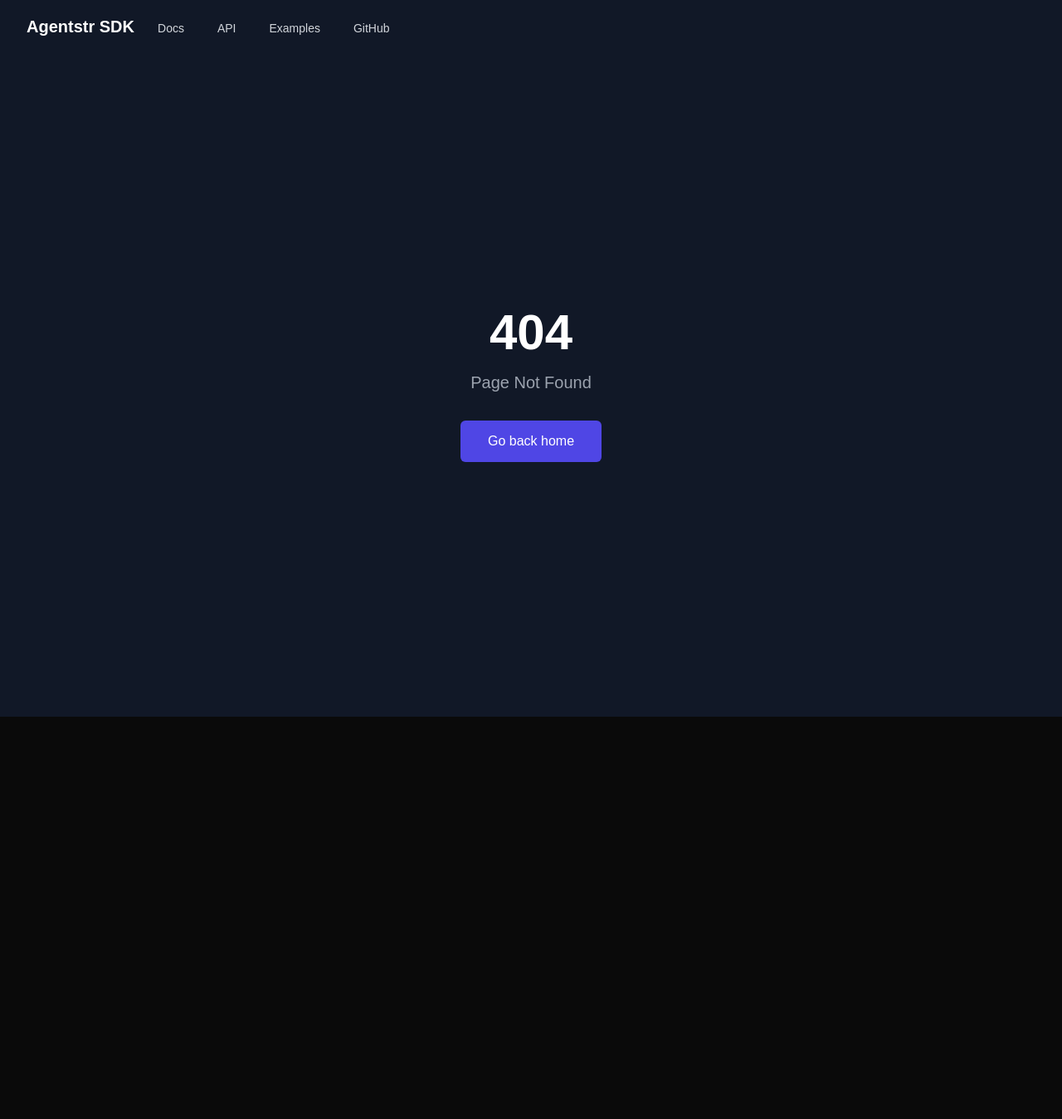
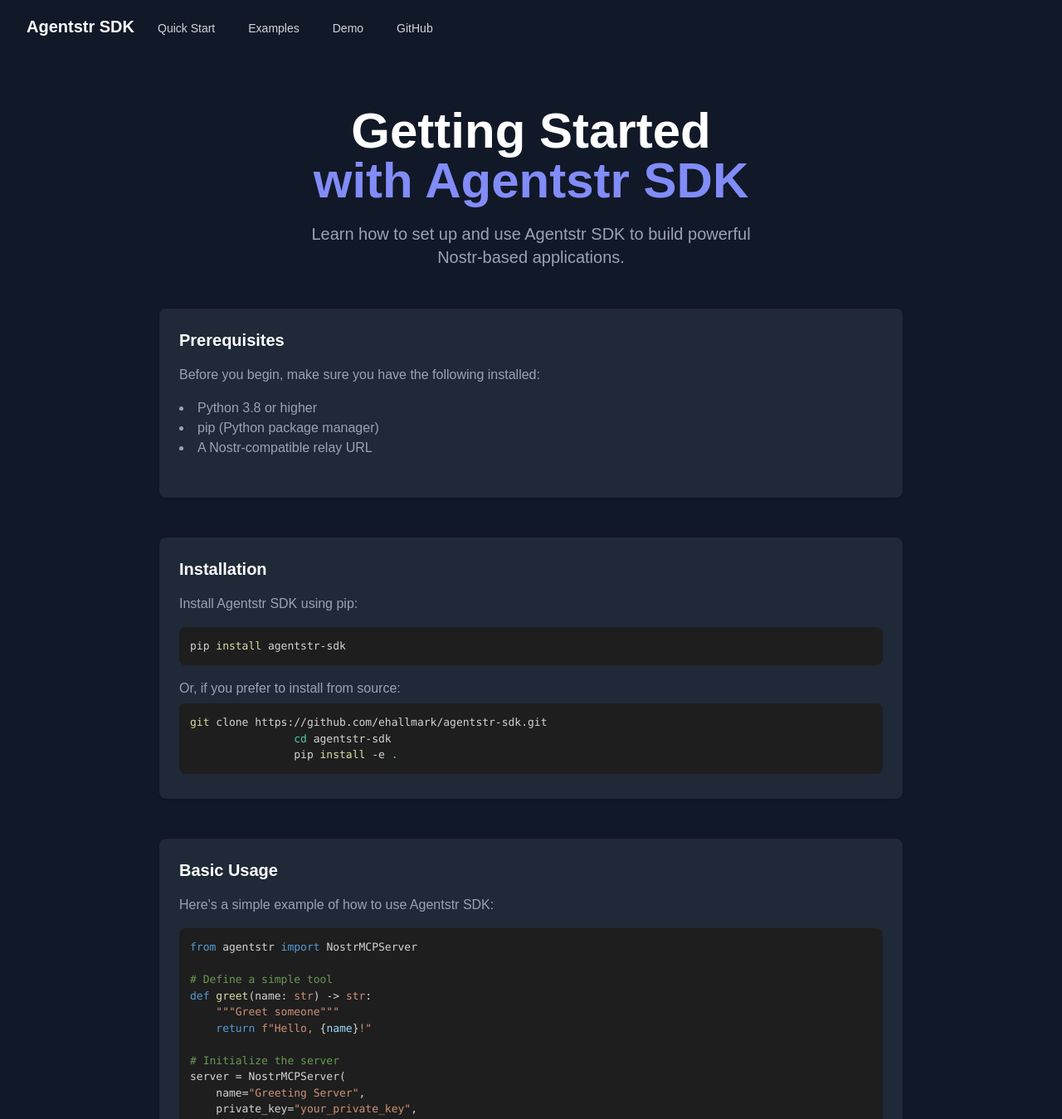
Before and after one commit to agentstr/agentstr-ui, a Next.js app: page /examples in a window 1280 px wide. Before the commit this address had no page. Shown: the top 1349 px of the page at 83% size. Before the commit the page ends 864 px from the top, so only its background shows below. Built offline with nearby package versions, Linux system fonts and the light colour scheme.

Commit message:
refactor

```diff
--- /dev/null
+++ b/app/demo/page.tsx
@@ -0,0 +1,64 @@
+import VideoPlayer from "../../components/VideoPlayer";
+import PDFViewer from "../../components/PDFViewer";
+
+export default function DemoPage() {
+  return (
+    <main className="min-h-screen bg-gray-900">
+      <div className="max-w-7xl mx-auto px-4 sm:px-6 lg:px-8 py-16">
+        <div className="text-center">
+          <h1 className="text-4xl font-bold text-white sm:text-5xl md:text-6xl">
+            <span className="block">Agentstr Demo</span>
+          </h1>
+          <p className="mt-3 text-base text-gray-400 sm:mt-5 sm:text-lg sm:max-w-xl sm:mx-auto md:mt-5 md:text-xl">
+            Watch our demo video and view the presentation slides to learn more about Agentstr.
+          </p>
+        </div>
+
+        <div className="mt-12 max-w-4xl mx-auto">
+          <div className="bg-gray-800 rounded-lg shadow overflow-hidden">
+            <div className="p-6">
+              <h2 className="text-xl font-semibold text-white mb-4">Demo Video</h2>
+              <p className="text-gray-400 mb-4">Watch our demo video to see Agentstr in action:</p>
+              <VideoPlayer
+                src="https://drive.google.com/file/d/1vsxTBiYBr7qx813MvX-JXvGL2BfW4Sxx/preview"
+                title="Agentstr Demo"
+                className="mb-4"
+              />
+            </div>
+          </div>
+        </div>
+
+        <div className="mt-12 max-w-4xl mx-auto">
+          <div className="bg-gray-800 rounded-lg shadow overflow-hidden">
+            <div className="p-6">
+              <h2 className="text-xl font-semibold text-white mb-4">GitHub Repository</h2>
+              <p className="text-gray-400 mb-4">Explore the code behind the demo:</p>
+              <a
+                href="https://github.com/ehallmark/nostr-ai-demo"
+                target="_blank"
+                rel="noopener noreferrer"
+                className="inline-flex items-center px-4 py-2 border border-transparent text-sm font-medium rounded-md text-indigo-400 bg-indigo-900 hover:bg-indigo-800 focus:outline-none focus:ring-2 focus:ring-offset-2 focus:ring-indigo-500"
+              >
+                View on GitHub
+              </a>
+            </div>
+          </div>
+        </div>
+
+        <div className="mt-12 max-w-4xl mx-auto">
+          <div className="bg-gray-800 rounded-lg shadow overflow-hidden">
+            <div className="p-6">
+              <h2 className="text-xl font-semibold text-white mb-4">Slide Deck</h2>
+              <PDFViewer
+                src="https://drive.google.com/file/d/1Dc6_pRQ2fQMge14HrB20zMXe81z_XNsc/preview"
+                title="Agentstr Presentation"
+                className="mb-4"
+              />
+            </div>
+          </div>
+        </div>
+
+      </div>
+    </main>
+  );
+}
--- /dev/null
+++ b/app/examples/page.tsx
@@ -0,0 +1,113 @@
+import CodeBlock from "../../components/CodeBlock";
+
+export default function GettingStartedPage() {
+  return (
+    <main className="min-h-screen bg-gray-900">
+      <div className="max-w-7xl mx-auto px-4 sm:px-6 lg:px-8 py-16">
+        <div className="text-center">
+          <h1 className="text-4xl font-bold text-white sm:text-5xl md:text-6xl">
+            <span className="block">Getting Started</span>
+            <span className="block text-indigo-400">with Agentstr SDK</span>
+          </h1>
+          <p className="mt-3 text-base text-gray-400 sm:mt-5 sm:text-lg sm:max-w-xl sm:mx-auto md:mt-5 md:text-xl">
+            Learn how to set up and use Agentstr SDK to build powerful Nostr-based applications.
+          </p>
+        </div>
+
+        <div className="mt-12 max-w-4xl mx-auto">
+          <div className="bg-gray-800 rounded-lg shadow overflow-hidden">
+            <div className="p-6">
+              <h2 className="text-xl font-semibold text-white mb-4">Prerequisites</h2>
+              <p className="text-gray-400 mb-4">
+                Before you begin, make sure you have the following installed:
+              </p>
+              <ul className="list-disc list-inside text-gray-400 mb-6">
+                <li>Python 3.8 or higher</li>
+                <li>pip (Python package manager)</li>
+                <li>A Nostr-compatible relay URL</li>
+              </ul>
+            </div>
+          </div>
+        </div>
+
+        <div className="mt-12 max-w-4xl mx-auto">
+          <div className="bg-gray-800 rounded-lg shadow overflow-hidden">
+            <div className="p-6">
+              <h2 className="text-xl font-semibold text-white mb-4">Installation</h2>
+              <p className="text-gray-400 mb-4">
+                Install Agentstr SDK using pip:
+              </p>
+              <CodeBlock
+                language="bash"
+                value={`pip install agentstr-sdk`}
+              />
+              <p className="text-gray-400 mt-4">
+                Or, if you prefer to install from source:
+              </p>
+              <CodeBlock
+                language="bash"
+                value={`git clone https://github.com/ehallmark/agentstr-sdk.git
+                cd agentstr-sdk
+                pip install -e .`}
+              />
+            </div>
+          </div>
+        </div>
+
+        <div className="mt-12 max-w-4xl mx-auto">
+          <div className="bg-gray-800 rounded-lg shadow overflow-hidden">
+            <div className="p-6">
+              <h2 className="text-xl font-semibold text-white mb-4">Basic Usage</h2>
+              <p className="text-gray-400 mb-4">
+                Here's a simple example of how to use Agentstr SDK:
+              </p>
+              <CodeBlock
+                language="python"
+                value={`from agentstr import NostrMCPServer
+
+# Define a simple tool
+def greet(name: str) -> str:
+    """Greet someone"""
+    return f"Hello, {name}!"
+
+# Initialize the server
+server = NostrMCPServer(
+    name="Greeting Server",
+    private_key="your_private_key",
+    relays=["wss://relay.damus.io"]
+)
+
+# Add the tool
+server.add_tool(greet, name="greet", description="Greet someone")
+
+# Start the server
+server.start()`}
+              />
+            </div>
+          </div>
+        </div>
+
+        <div className="mt-12 max-w-4xl mx-auto">
+          <div className="bg-gray-800 rounded-lg shadow overflow-hidden">
+            <div className="p-6">
+              <h2 className="text-xl font-semibold text-white mb-4">Next Steps</h2>
+              <p className="text-gray-400 mb-4">
+                Now that you have the basics down, you can explore more advanced features:
+              </p>
+              <ul className="list-disc list-inside text-gray-400 mb-6">
+                <li>Creating custom tools</li>
+                <li>Working with Nostr events</li>
+                <li>Managing multiple relays</li>
+                <li>Handling authentication</li>
+                <li>Building complex workflows</li>
+              </ul>
+              <p className="text-gray-400">
+                Check out our <a href="/docs/api" className="text-indigo-400 hover:text-white">API Reference</a> for more details.
+              </p>
+            </div>
+          </div>
+        </div>
+      </div>
+    </main>
+  );
+}
--- a/app/page.tsx
+++ b/app/page.tsx
@@ -1,5 +1,4 @@
 import CodeBlock from "../components/CodeBlock";
-import VideoPlayer from "../components/VideoPlayer";
 import PDFViewer from "../components/PDFViewer";
 
 export default function Home() {
@@ -17,18 +16,18 @@
           <div className="mt-5 max-w-md mx-auto sm:flex sm:justify-center md:mt-8">
             <div className="rounded-md shadow">
               <a
-                href="/docs/getting-started"
+                href="/demo"
                 className="flex items-center justify-center px-8 py-3 border border-transparent text-base font-medium rounded-md text-white bg-indigo-600 hover:bg-indigo-700 md:py-4 md:text-lg md:px-10"
               >
-                Get Started
+                 Watch Demo
               </a>
             </div>
             <div className="mt-3 rounded-md shadow sm:mt-0 sm:ml-3">
               <a
-                href="/docs/api"
+                href="/examples"
                 className="flex items-center justify-center px-8 py-3 border border-transparent text-base font-medium rounded-md text-indigo-400 bg-indigo-900 hover:bg-indigo-800 md:py-4 md:text-lg md:px-10"
               >
-                API Reference
+                Get Started
               </a>
             </div>
           </div>
@@ -73,33 +72,6 @@
           </div>
         </div>
 
-        <div className="mt-12 max-w-4xl mx-auto">
-          <div className="bg-gray-800 rounded-lg shadow overflow-hidden">
-            <div className="p-6">
-              <h2 className="text-xl font-semibold text-white mb-4">Demo</h2>
-              <p className="text-gray-400 mb-4">Watch our demo video to get a sense of what Agentstr can do:</p>
-              <VideoPlayer
-                src="https://drive.google.com/file/d/1vsxTBiYBr7qx813MvX-JXvGL2BfW4Sxx/preview"
-                title="Agentstr Demo"
-                className="mb-4"
-              />
-            </div>
-          </div>
-        </div>
-
-        <div className="mt-12 max-w-4xl mx-auto">
-          <div className="bg-gray-800 rounded-lg shadow overflow-hidden">
-            <div className="p-6">
-              <h2 className="text-xl font-semibold text-white mb-4">Presentation</h2>
-              <p className="text-gray-400 mb-4">View our detailed presentation slides:</p>
-              <PDFViewer
-                src="https://drive.google.com/file/d/1Dc6_pRQ2fQMge14HrB20zMXe81z_XNsc/preview"
-                title="Agentstr Presentation"
-                className="mb-4"
-              />
-            </div>
-          </div>
-        </div>
       </div>
     </main>
   );
--- a/components/Navbar.tsx
+++ b/components/Navbar.tsx
@@ -5,10 +5,10 @@
 import Link from "next/link";
 
 const navigation = [
-  { name: "Docs", href: "/docs" },
-  { name: "API", href: "/docs/api" },
+  { name: "Quick Start", href: "/" },
   { name: "Examples", href: "/examples" },
-  { name: "GitHub", href: "https://github.com/yourusername/yourrepo" },
+  { name: "Demo", href: "/demo" },
+  { name: "GitHub", href: "https://github.com/ehallmark/agentstr-sdk" },
 ];
 
 export default function Navbar() {
```
